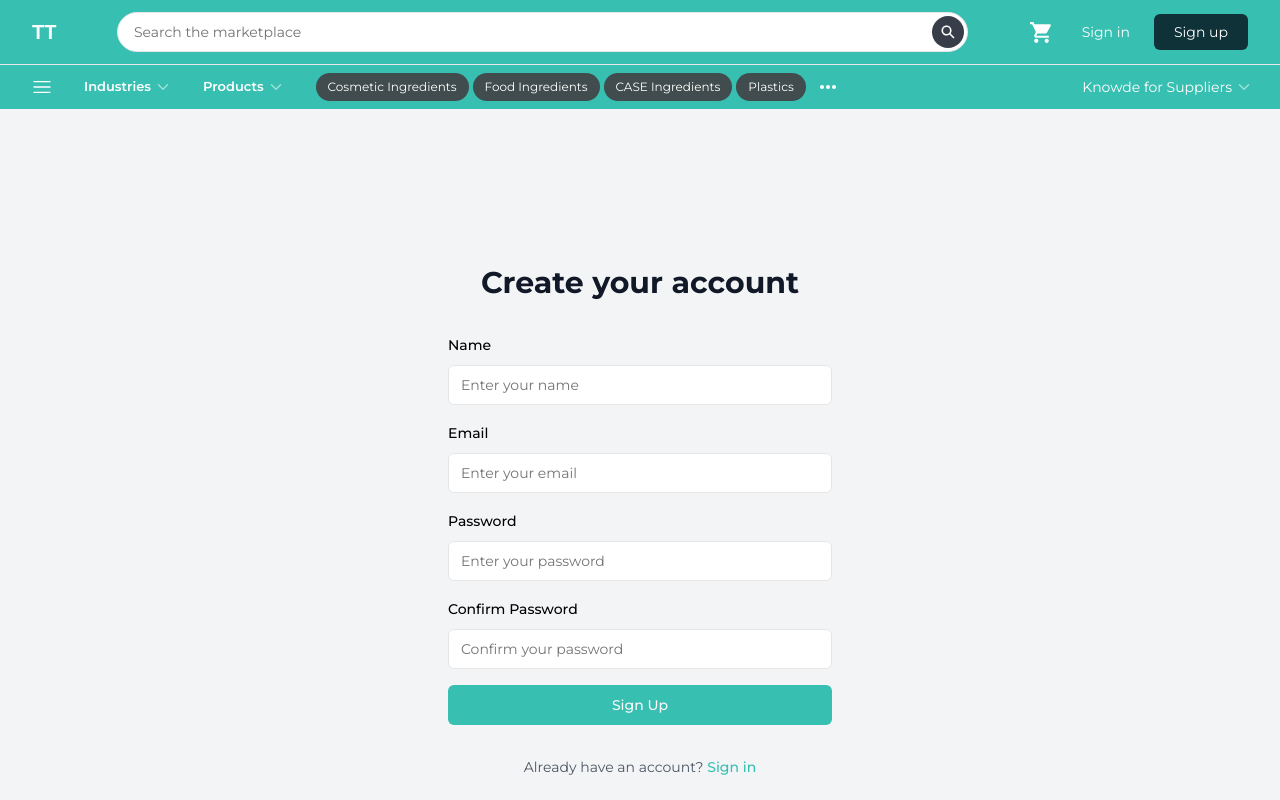
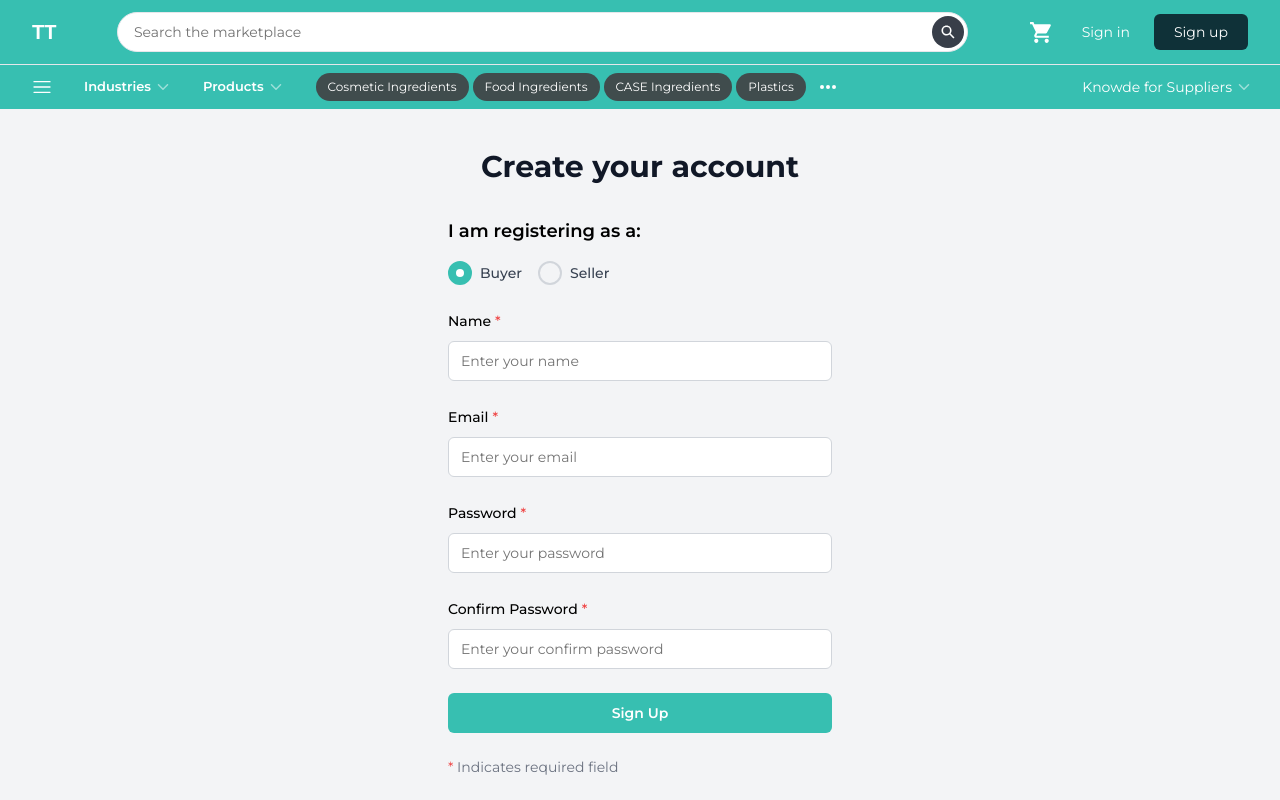
Before and after one commit to Tayyabbutt1133/trade, a Next.js app: page /signup in a window 1280 px wide. Shown: the top 800 px of the page. Built offline with nearby package versions, Linux system fonts and the light colour scheme.

Commit message:
Refactor SignUpForm to use CustomRadio for user type selection and update layout styles in SignInPage and SignUpPage

```diff
--- a/app/signin/page.jsx
+++ b/app/signin/page.jsx
@@ -4,7 +4,7 @@ import Link from "next/link"
 
 export default function SignInPage() {
   return (
-    <div className="min-h-screen flex items-center justify-center bg-gray-100">
+    <div className="min-h-[80vh] flex items-center justify-center bg-gray-100">
       <div className="max-w-md w-full space-y-8 p-8 rounded-xl">
         <div className="text-center">
           <h2 className={`mt-6 text-3xl font-bold text-gray-900 ${fonts.montserrat}`}>Sign in to your account</h2>
--- a/app/signup/page.jsx
+++ b/app/signup/page.jsx
@@ -4,10 +4,10 @@ import Link from "next/link"
 
 export default function SignUpPage() {
   return (
-    <div className="min-h-screen flex items-center justify-center bg-gray-100">
+    <div className="min-h-[90vh] flex items-center justify-center bg-gray-100">
       <div className="max-w-md w-full space-y-8 p-8 rounded-xl">
         <div className="text-center">
-          <h2 className={`mt-6 text-3xl font-bold text-gray-900 ${fonts.montserrat}`}>Create your account</h2>
+          <h2 className={`mt-2 text-3xl font-bold text-gray-900 ${fonts.montserrat}`}>Create your account</h2>
         </div>
         <SignUpForm />
         <p className={`mt-2 text-center text-sm text-gray-600 ${fonts.montserrat}`}>
--- /dev/null
+++ b/components/CustomRadio.jsx
@@ -0,0 +1,51 @@
+// import type React from "react"
+import { useState } from "react"
+
+// interface CustomRadioProps {
+//   options: { value: string; label: string }[]
+//   name: string
+//   defaultValue?: string
+//   onChange: (value: string) => void
+// }
+
+export const CustomRadio = ({ options, name, defaultValue, onChange }) => {
+  const [selectedValue, setSelectedValue] = useState(defaultValue || "")
+
+  const handleChange = (value) => {
+    setSelectedValue(value)
+    onChange(value)
+  }
+
+  return (
+    <div className="flex space-x-4">
+      {options.map((option) => (
+        <label key={option.value} className="flex items-center cursor-pointer group">
+          <div className="relative w-6 h-6 mr-2">
+            <input
+              type="radio"
+              name={name}
+              value={option.value}
+              checked={selectedValue === option.value}
+              onChange={() => handleChange(option.value)}
+              className="absolute w-full h-full opacity-0 cursor-pointer"
+            />
+            <div
+              className={`w-full h-full border-2 rounded-full transition-all duration-200 ${
+                selectedValue === option.value
+                  ? "border-[#37bfb1] bg-[#37bfb1]"
+                  : "border-gray-300 group-hover:border-[#37bfb1]"
+              }`}
+            >
+              {selectedValue === option.value && (
+                <div className="absolute inset-0 flex items-center justify-center">
+                  <div className="w-2 h-2 bg-white rounded-full animate-scale-in" />
+                </div>
+              )}
+            </div>
+          </div>
+          <span className="text-sm font-medium text-gray-700">{option.label}</span>
+        </label>
+      ))}
+    </div>
+  )
+}
--- a/components/SignUpForm.jsx
+++ b/components/SignUpForm.jsx
@@ -5,67 +5,78 @@ import { Button } from "@/components/ui/button"
 import { Input } from "@/components/ui/input"
 import { Label } from "@/components/ui/label"
 import { fonts } from "@/components/ui/font"
+import { CustomRadio } from "./CustomRadio"
 
 export function SignUpForm() {
-  const [name, setName] = useState("")
-  const [email, setEmail] = useState("")
-  const [password, setPassword] = useState("")
-  const [confirmPassword, setConfirmPassword] = useState("")
+  const [formData, setFormData] = useState({
+    name: "",
+    email: "",
+    password: "",
+    confirmPassword: "",
+  })
+  const [userType, setUserType] = useState("buyer")
+
+  const handleInputChange = (e) => {
+    const { name, value } = e.target
+    setFormData((prev) => ({ ...prev, [name]: value }))
+  }
 
   const handleSubmit = (e) => {
     e.preventDefault()
     // Handle sign up logic here
-    console.log("Sign up:", { name, email, password, confirmPassword })
+    console.log("Sign up:", { ...formData, userType })
   }
 
+  const formFields = [
+    { id: "name", label: "Name", type: "text" },
+    { id: "email", label: "Email", type: "email" },
+    { id: "password", label: "Password", type: "password" },
+    { id: "confirmPassword", label: "Confirm Password", type: "password" },
+  ]
+
   return (
-    <form onSubmit={handleSubmit} className={`space-y-4 ${fonts.montserrat}`}>
-      <div className="space-y-2">
-        <Label htmlFor="name">Name</Label>
-        <Input
-          id="name"
-          placeholder="Enter your name"
-          value={name}
-          onChange={(e) => setName(e.target.value)}
-          required
+    <form onSubmit={handleSubmit} className={`space-y-6 ${fonts.montserrat}`}>
+      <div className="space-y-4">
+        <Label className="text-lg font-semibold">I am registering as a:</Label>
+        <CustomRadio
+          options={[
+            { value: "buyer", label: "Buyer" },
+            { value: "seller", label: "Seller" },
+          ]}
+          name="userType"
+          defaultValue="buyer"
+          onChange={(value) => setUserType(value)}
         />
       </div>
-      <div className="space-y-2">
-        <Label htmlFor="email">Email</Label>
-        <Input
-          id="email"
-          type="email"
-          placeholder="Enter your email"
-          value={email}
-          onChange={(e) => setEmail(e.target.value)}
-          required
-        />
-      </div>
-      <div className="space-y-2">
-        <Label htmlFor="password">Password</Label>
-        <Input
-          id="password"
-          type="password"
-          placeholder="Enter your password"
-          value={password}
-          onChange={(e) => setPassword(e.target.value)}
-          required
-        />
-      </div>
-      <div className="space-y-2">
-        <Label htmlFor="confirmPassword">Confirm Password</Label>
-        <Input
-          id="confirmPassword"
-          type="password"
-          placeholder="Confirm your password"
-          value={confirmPassword}
-          onChange={(e) => setConfirmPassword(e.target.value)}
-          required
-        />
-      </div>
-      <Button type="submit" className="w-full bg-[#37bfb1] hover:bg-[#2ea89b]">
+
+      {formFields.map((field) => (
+        <div key={field.id} className="space-y-2">
+          <Label htmlFor={field.id} className="text-sm font-medium">
+            {field.label}
+            <span className="text-red-500 ml-1">*</span>
+          </Label>
+          <Input
+            id={field.id}
+            name={field.id}
+            type={field.type}
+            placeholder={`Enter your ${field.label.toLowerCase()}`}
+            value={formData[field.id]}
+            onChange={handleInputChange}
+            required
+            className="w-full px-3 py-2 border border-gray-300 rounded-md focus:outline-none focus:ring-2 focus:ring-[#37bfb1]"
+          />
+        </div>
+      ))}
+
+      <Button
+        type="submit"
+        className="w-full bg-[#37bfb1] hover:bg-[#2ea89b] text-white font-semibold py-2 px-4 rounded-md transition-colors duration-300"
+      >
         Sign Up
       </Button>
+      <p className="text-sm text-gray-500 mt-2">
+        <span className="text-red-500">*</span> Indicates required field
+      </p>
     </form>
   )
 }
--- /dev/null
+++ b/components/ui/radio-group.jsx
@@ -0,0 +1,31 @@
+"use client"
+
+import * as React from "react"
+import * as RadioGroupPrimitive from "@radix-ui/react-radio-group"
+import { Circle } from "lucide-react"
+
+import { cn } from "@/lib/utils"
+
+const RadioGroup = React.forwardRef(({ className, ...props }, ref) => {
+  return (<RadioGroupPrimitive.Root className={cn("grid gap-2", className)} {...props} ref={ref} />);
+})
+RadioGroup.displayName = RadioGroupPrimitive.Root.displayName
+
+const RadioGroupItem = React.forwardRef(({ className, ...props }, ref) => {
+  return (
+    (<RadioGroupPrimitive.Item
+      ref={ref}
+      className={cn(
+        "h-4 w-full rounded-full border border-neutral-900 text-neutral-900 ring-offset-black focus:outline-none focus-visible:ring-2 focus-visible:ring-neutral-950 focus-visible:ring-offset-2 disabled:cursor-not-allowed disabled:opacity-50 dark:border-neutral-800 dark:text-neutral-50 dark:ring-offset-neutral-950 dark:focus-visible:ring-neutral-300",
+        className
+      )}
+      {...props}>
+      <RadioGroupPrimitive.Indicator className="flex items-center justify-center">
+        <Circle className="h-2.5 w-2.5 fill-current text-current" />
+      </RadioGroupPrimitive.Indicator>
+    </RadioGroupPrimitive.Item>)
+  );
+})
+RadioGroupItem.displayName = RadioGroupPrimitive.Item.displayName
+
+export { RadioGroup, RadioGroupItem }
--- a/package.json
+++ b/package.json
@@ -15,6 +15,7 @@
     "@radix-ui/react-dropdown-menu": "^2.1.4",
     "@radix-ui/react-label": "^2.1.1",
     "@radix-ui/react-popover": "^1.1.4",
+    "@radix-ui/react-radio-group": "^1.2.2",
     "@radix-ui/react-select": "^2.1.4",
     "@radix-ui/react-slot": "^1.1.1",
     "@radix-ui/react-switch": "^1.1.2",
```
